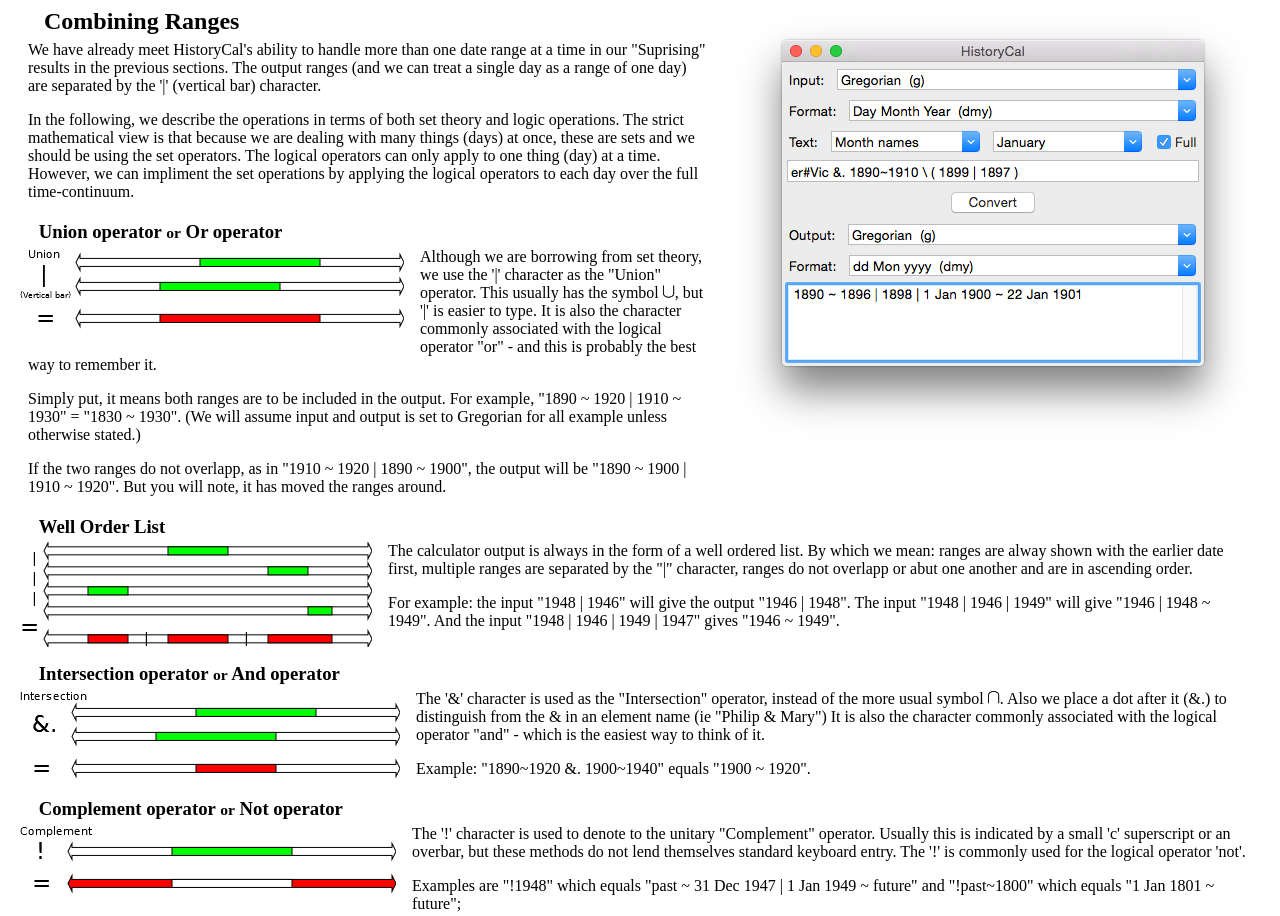
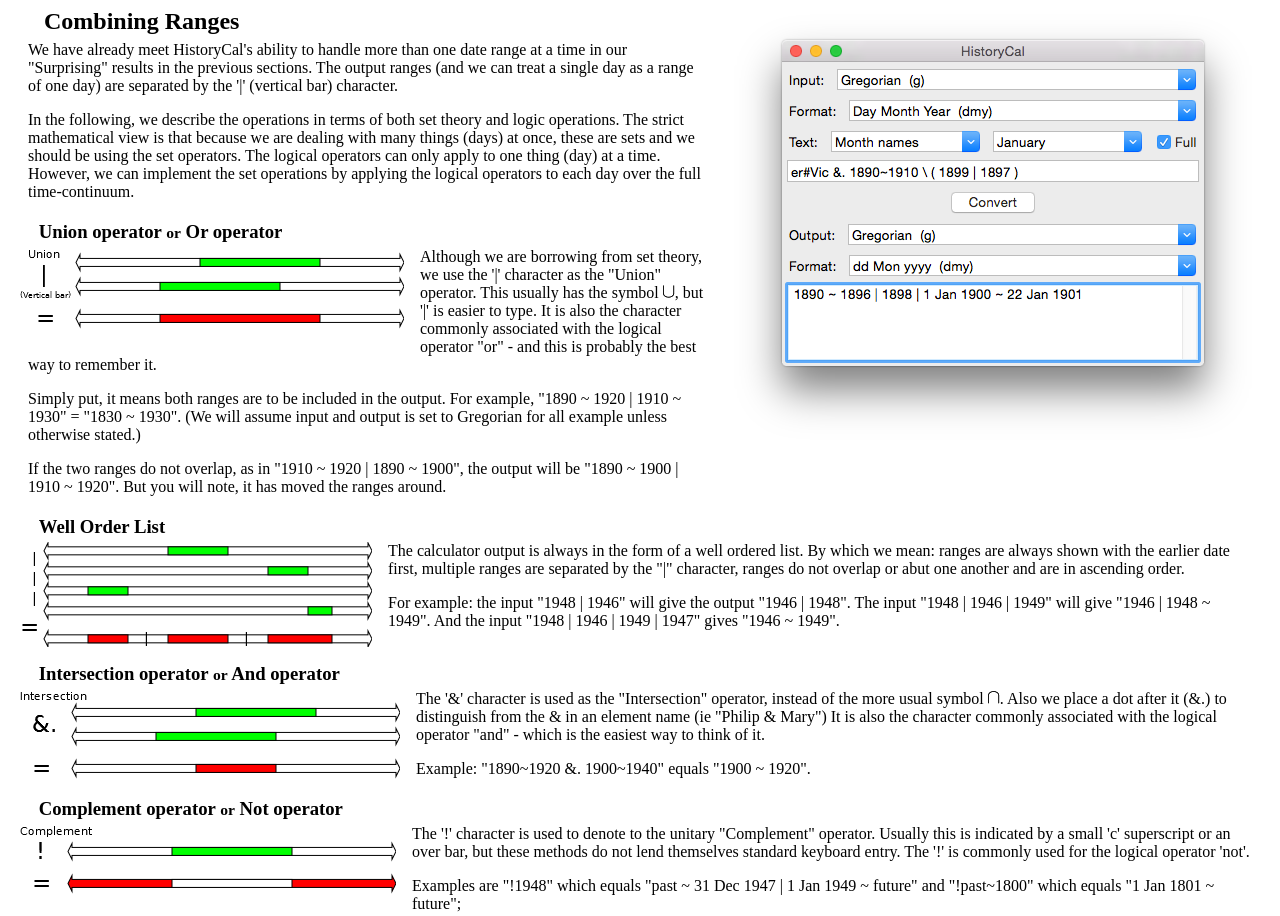
Before and after one commit to nickmat/HistoryCal, a plain HTML site: page website/man/calculate.htm in a window 1280 px wide. Shown: the part 168-1084 px from the top of the page. Drawn offline with Linux system fonts and the light colour scheme.

Commit message:
website/man/calculate.htm corrected for spelling and markup. Some missing images added.

```diff
--- a/website/man/calculate.htm
+++ b/website/man/calculate.htm
@@ -29,7 +29,7 @@
 <h2>Combining Ranges</h2>
 <p>
  We have already meet HistoryCal's ability to handle more than one date range at a time
- in our "Suprising" results in the previous sections.
+ in our "Surprising" results in the previous sections.
  The output ranges (and we can treat a single day as a range of one day) are separated
  by the '|' (vertical bar) character.
 </p>
@@ -38,7 +38,7 @@
  The strict mathematical view is that because we are dealing with many things (days) at once,
  these are sets and we should be using the set operators.
  The logical operators can only apply to one thing (day) at a time.
- However, we can impliment the set operations by applying the logical operators
+ However, we can implement the set operations by applying the logical operators
  to each day over the full time-continuum.
 </p>
 
@@ -56,7 +56,7 @@
  (We will assume input and output is set to Gregorian for all example unless otherwise stated.)
 </p>
 <p>
- If the two ranges do not overlapp, as in "1910 ~ 1920 | 1890 ~ 1900", the output will be
+ If the two ranges do not overlap, as in "1910 ~ 1920 | 1890 ~ 1900", the output will be
  "1890 ~ 1900 | 1910 ~ 1920". But you will note, it has moved the ranges around.
 </p>
 <h3>Well Order List</h3>
@@ -64,9 +64,9 @@
 <p>
  The calculator output is always in the form of a well ordered list.
  By which we mean:
- ranges are alway shown with the earlier date first,
+ ranges are always shown with the earlier date first,
  multiple ranges are separated by the "|" character,
- ranges do not overlapp or abut one another
+ ranges do not overlap or abut one another
  and are in ascending order.
 </p>
 <p>
@@ -93,7 +93,7 @@
 <img src='complement.png' alt='Complement Operator' style='float:left;margin-right:1em;margin-bottom:1em;' />
 <p>
  The '!' character is used to denote to the unitary "Complement" operator.
- Usually this is indicated by a small 'c' superscript or an overbar,
+ Usually this is indicated by a small 'c' superscript or an over bar,
  but these methods do not lend themselves standard keyboard  entry.
  The '!' is commonly used for the logical operator 'not'.
 </p>
@@ -124,7 +124,7 @@
  (The other character is the '-' (minus or hyphen), but this is already used.)
  This is the only operation in which the order of the input is significant,
  "A \ B" is that part of A that is not in B.
- It could also be written as "A &.! B".
+ It could also be written as "A &amp;.! B".
  The logical equivalent is "a and not b".
 </p>
 <p>
```
Also changed, not shown: website/sys/download-button.png (added), website/sys/sf-logo-13.jpg (added).
